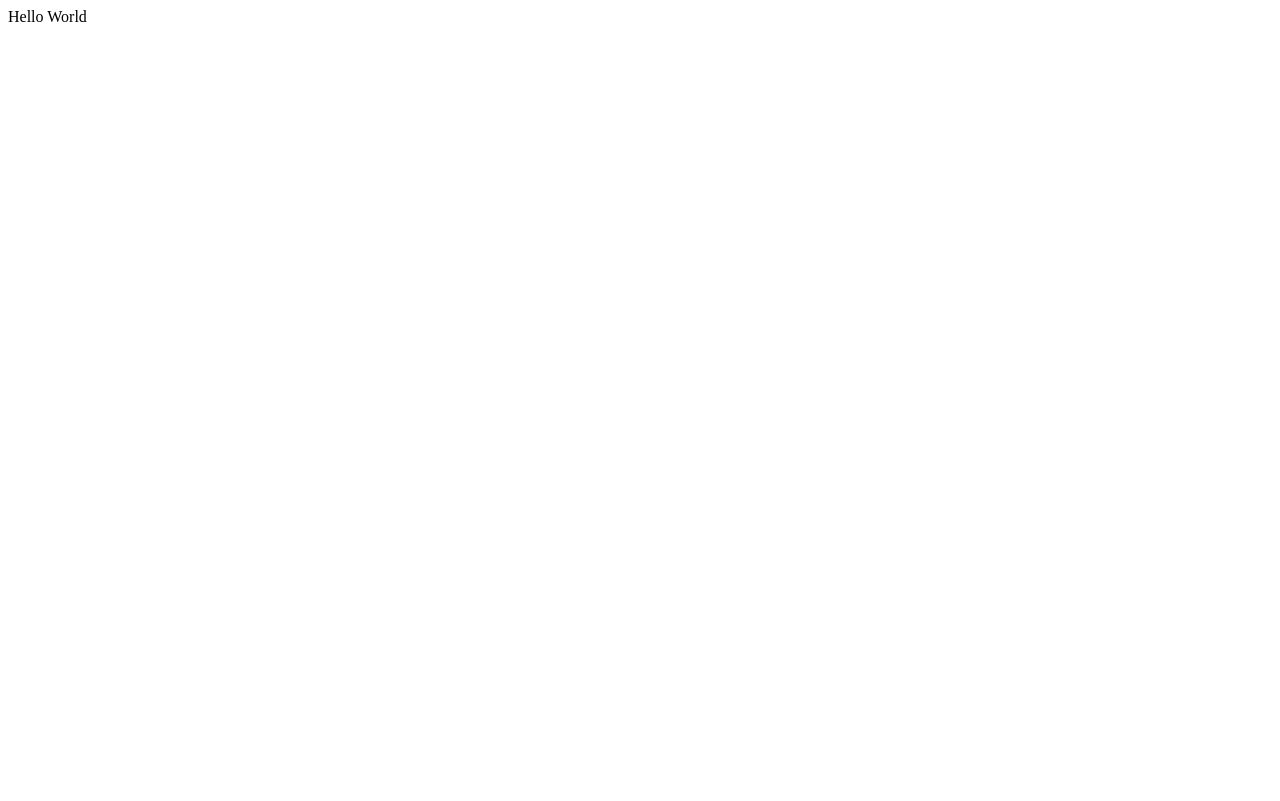
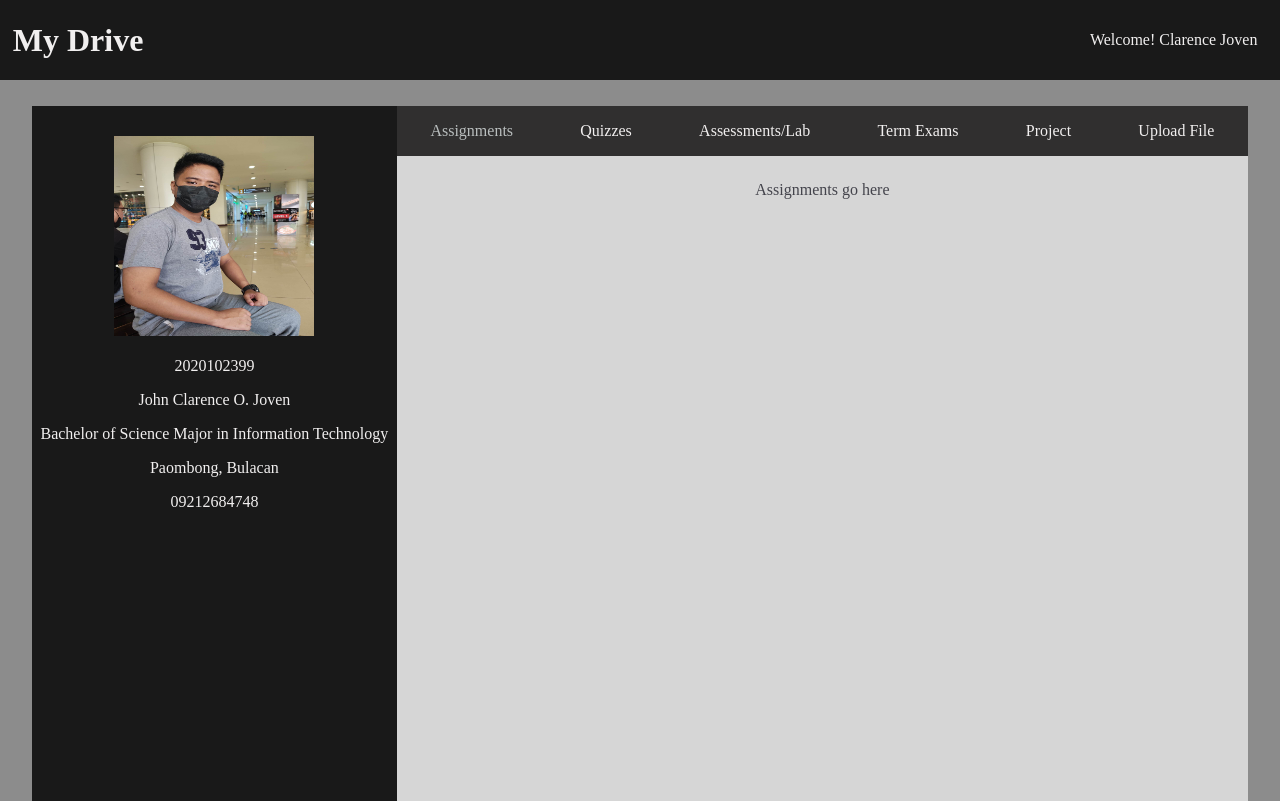
Before and after one commit to Exokun14/Clarence-Mydrive, a PHP site: page /Pages/home.php in a window 1280 px wide. Before the commit the page is almost empty. Before the commit the page ends 22 px from the top, so only its background shows below. Run offline with PHP 8.4, Linux system fonts and the light colour scheme.

Commit message:
Added the UI
So I added the UI to the system and made it interactive using Javascript. For now it has no functionalities but all the UI components are mostly done lol.

```diff
--- /dev/null
+++ b/Javascript/home-tabs.js
@@ -0,0 +1,97 @@
+window.onload = showAssignmentTab();
+
+function showAssignmentTab() {
+    document.getElementById("assign-tab").style.display = "unset";
+    document.getElementById("quiz-tab").style.display = "none"
+    document.getElementById("assessment-tab").style.display = "none";
+    document.getElementById("exam-tab").style.display = "none";
+    document.getElementById("project-tab").style.display = "none";
+    document.getElementById("upload-tab").style.display = "none";
+
+    document.getElementById("assign-title").style.color = "rgb(185, 190, 190)";
+    document.getElementById("quiz-title").style.color = "#f1efef";
+    document.getElementById("assessment-title").style.color = "#f1efef";
+    document.getElementById("exam-title").style.color = "#f1efef";
+    document.getElementById("project-title").style.color = "#f1efef";
+    document.getElementById("upload-title").style.color = "#f1efef";
+}
+
+function showQuizTab() {
+    document.getElementById("assign-tab").style.display = "none";
+    document.getElementById("quiz-tab").style.display = "unset"
+    document.getElementById("assessment-tab").style.display = "none";
+    document.getElementById("exam-tab").style.display = "none";
+    document.getElementById("project-tab").style.display = "none";
+    document.getElementById("upload-tab").style.display = "none";
+
+    document.getElementById("assign-title").style.color = "#f1efef";
+    document.getElementById("quiz-title").style.color = "rgb(185, 190, 190)";
+    document.getElementById("assessment-title").style.color = "#f1efef";
+    document.getElementById("exam-title").style.color = "#f1efef";
+    document.getElementById("project-title").style.color = "#f1efef";
+    document.getElementById("upload-title").style.color = "#f1efef";
+}
+
+function showAssessmentTab() {
+    document.getElementById("assign-tab").style.display = "none";
+    document.getElementById("quiz-tab").style.display = "none"
+    document.getElementById("assessment-tab").style.display = "unset";
+    document.getElementById("exam-tab").style.display = "none";
+    document.getElementById("project-tab").style.display = "none";
+    document.getElementById("upload-tab").style.display = "none";
+
+    document.getElementById("assign-title").style.color = "#f1efef";
+    document.getElementById("quiz-title").style.color = "#f1efef";
+    document.getElementById("assessment-title").style.color = "rgb(185, 190, 190)";
+    document.getElementById("exam-title").style.color = "#f1efef";
+    document.getElementById("project-title").style.color = "#f1efef";
+    document.getElementById("upload-title").style.color = "#f1efef";
+}
+
+function showExamTab() {
+    document.getElementById("assign-tab").style.display = "none";
+    document.getElementById("quiz-tab").style.display = "none"
+    document.getElementById("assessment-tab").style.display = "none";
+    document.getElementById("exam-tab").style.display = "unset";
+    document.getElementById("project-tab").style.display = "none";
+    document.getElementById("upload-tab").style.display = "none";
+
+    document.getElementById("assign-title").style.color = "#f1efef";
+    document.getElementById("quiz-title").style.color = "#f1efef";
+    document.getElementById("assessment-title").style.color = "#f1efef";
+    document.getElementById("exam-title").style.color = "rgb(185, 190, 190)";
+    document.getElementById("project-title").style.color = "#f1efef";
+    document.getElementById("upload-title").style.color = "#f1efef";
+}
+
+function showProjectTab() {
+    document.getElementById("assign-tab").style.display = "none";
+    document.getElementById("quiz-tab").style.display = "none"
+    document.getElementById("assessment-tab").style.display = "none";
+    document.getElementById("exam-tab").style.display = "none";
+    document.getElementById("project-tab").style.display = "unset";
+    document.getElementById("upload-tab").style.display = "none";
+
+    document.getElementById("assign-title").style.color = "#f1efef";
+    document.getElementById("quiz-title").style.color = "#f1efef";
+    document.getElementById("assessment-title").style.color = "#f1efef";
+    document.getElementById("exam-title").style.color = "#f1efef";
+    document.getElementById("project-title").style.color = "rgb(185, 190, 190)";
+    document.getElementById("upload-title").style.color = "#f1efef";
+}
+
+function showUploadTab() {
+    document.getElementById("assign-tab").style.display = "none";
+    document.getElementById("quiz-tab").style.display = "none"
+    document.getElementById("assessment-tab").style.display = "none";
+    document.getElementById("exam-tab").style.display = "none";
+    document.getElementById("project-tab").style.display = "none";
+    document.getElementById("upload-tab").style.display = "unset";
+
+    document.getElementById("assign-title").style.color = "#f1efef";
+    document.getElementById("quiz-title").style.color = "#f1efef";
+    document.getElementById("assessment-title").style.color = "#f1efef";
+    document.getElementById("exam-title").style.color = "#f1efef";
+    document.getElementById("project-title").style.color = "#f1efef";
+    document.getElementById("upload-title").style.color = "rgb(185, 190, 190)";
+}
--- a/Pages/home.php
+++ b/Pages/home.php
@@ -1,5 +1,91 @@
 <!DOCTYPE html>
 <html>
-    <head>Hello</head>
-    <body>World</body>
+
+    <link rel="stylesheet" href="../Styles/main.css">
+
+    <head>
+
+        <div class="header">
+            <h1>My Drive</h1>
+            <p id="welcome-message">Welcome! Clarence Joven</p>
+        </div>
+
+    </head>
+
+    <body>
+        <div class="home-content">
+
+            <div class="user-profile">
+
+                <img src="../Pics/profile.jpg" alt="" id="profile-picture">
+
+                <p>2020102399</p>
+                <p>John Clarence O. Joven</p>
+                <p>Bachelor of Science Major in Information Technology</p>
+                <p>Paombong, Bulacan</p>
+                <p>09212684748</p>
+
+            </div>
+
+            <div class="home-tabs-container">
+
+                <div class="home-tabs">
+
+                    <p onclick="showAssignmentTab()" id="assign-title">Assignments</p>
+                    <p onclick="showQuizTab()" id="quiz-title">Quizzes</p>
+                    <p onclick="showAssessmentTab()" id="assessment-title">Assessments/Lab</p>
+                    <p onclick="showExamTab()" id="exam-title">Term Exams</p>
+                    <p onclick="showProjectTab()" id="project-title">Project</p>
+                    <p onclick="showUploadTab()" id="upload-title">Upload File</p>
+
+                </div>
+
+                <div class="home-tab-content">
+
+                        <div id="assign-tab">
+
+                            <p>Assignments go here</p>
+
+                        </div>
+
+                        <div id="quiz-tab">
+
+                            <p>Quizzes go here</p>
+
+                        </div>
+
+                        <div id="assessment-tab">
+
+                            <p>Assessments go here</p>
+
+                        </div>
+
+                        <div id="exam-tab">
+
+                            <p>Exams go here</p>
+
+                        </div>
+
+                        <div id="project-tab">
+
+                            <p>Projects go here</p>
+
+                        </div>
+
+                        <div id="upload-tab">
+
+                            <p>Uploads go here</p>
+
+                        </div>
+
+                </div>
+
+            </div>
+
+        </div>
+
+        <script src="../Javascript/home-tabs.js"></script>
+
+    </body>
+
 </html>
--- /dev/null
+++ b/Styles/main.css
@@ -0,0 +1,132 @@
+:root{
+    --main-font: serif;
+    --header-color: rgb(25, 25, 25);
+    --tab-color: rgb(48, 47, 47);
+    --background-color: rgb(140, 140, 140);
+    --body-color: #d6d6d6;
+    --font-color-main: #f1efef;
+    --font-color-sub: #44444c;
+}
+
+head {
+    padding: 0%;
+    margin: 0%;
+}
+
+body {
+    font-family: var(--main-font);
+    padding: 0%;
+    margin: 0%;
+    background-color: var(--background-color);
+    color: var(--font-color-sub);
+}
+
+.header{
+    padding-top: .1px;
+    padding-left: 1%;
+    padding-bottom: .5px;
+    margin: 0%;
+    font-family: var(--main-font);
+    background-color: var(--header-color);
+    color: var(--font-color-main);
+
+    text-align: left;
+    display: grid;
+    grid-template-columns: 85% 15%;
+}
+
+#welcome-message {
+    margin-top: auto;
+    margin-bottom: auto;
+}
+
+.home-content {
+    padding-top: 2%;
+    margin-left: 2.5%;
+    margin-right: 2.5%;
+    height: 100%;
+    text-align: center;
+    display: grid;
+    grid-template-columns: 30% 70%;
+}
+
+.user-profile {
+    height: 165%;
+    color: var(--font-color-main);
+    background-color: var(--header-color);
+}
+
+.home-tabs-container {
+    height: 165%;
+}
+
+.home-tabs {
+    display: grid;
+    grid-template-columns: auto auto auto auto auto auto;
+    background-color: var(--tab-color);
+    color: var(--font-color-main);
+}
+
+.home-tab-content {
+    height: 91.6%;
+    padding-top: 1%;
+    margin-top: 0%;
+    background-color: var(--body-color);
+}
+
+#assign-tab {
+    display: none;
+}
+
+#assign-title:hover {
+    cursor: pointer;
+}
+
+#quiz-tab {
+    display: none;
+}
+
+#quiz-title:hover {
+    cursor: pointer;
+}
+
+#assessment-tab {
+    display: none;
+}
+
+#assessment-title:hover {
+    cursor: pointer;
+}
+
+#exam-tab {
+    display: none;
+}
+
+#exam-title:hover {
+    cursor: pointer;
+}
+
+#project-tab {
+    display: none;
+}
+
+#project-title {
+    cursor: pointer;
+}
+
+#upload-tab {
+    display: none;
+}
+
+#upload-title:hover {
+    cursor: pointer;
+}
+
+#profile-picture {
+    margin-top: 8%;
+    height: 200px;
+    width: 200px;
+    border: solid;
+    border-width: 1px;
+    border-color: var(--header-color);
+}
```
Also changed, not shown: Pics/profile.jpg (added).
